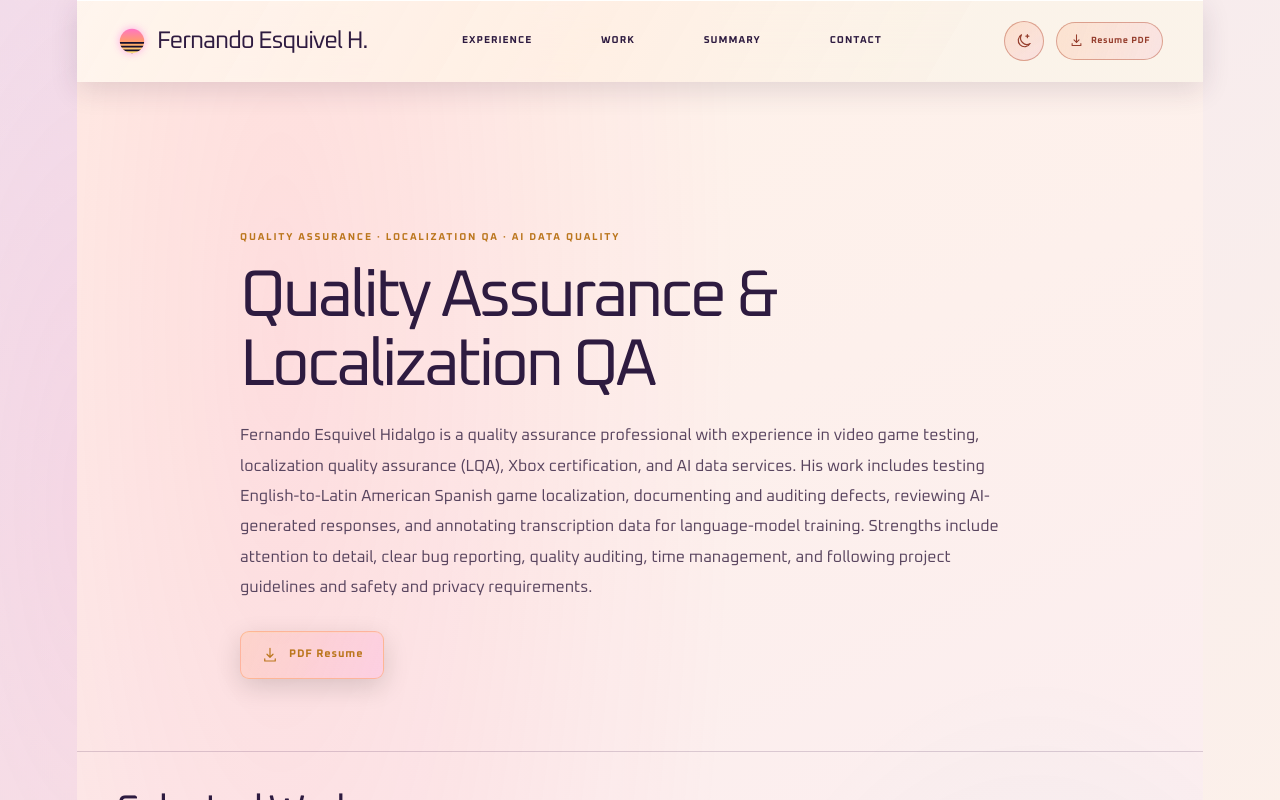
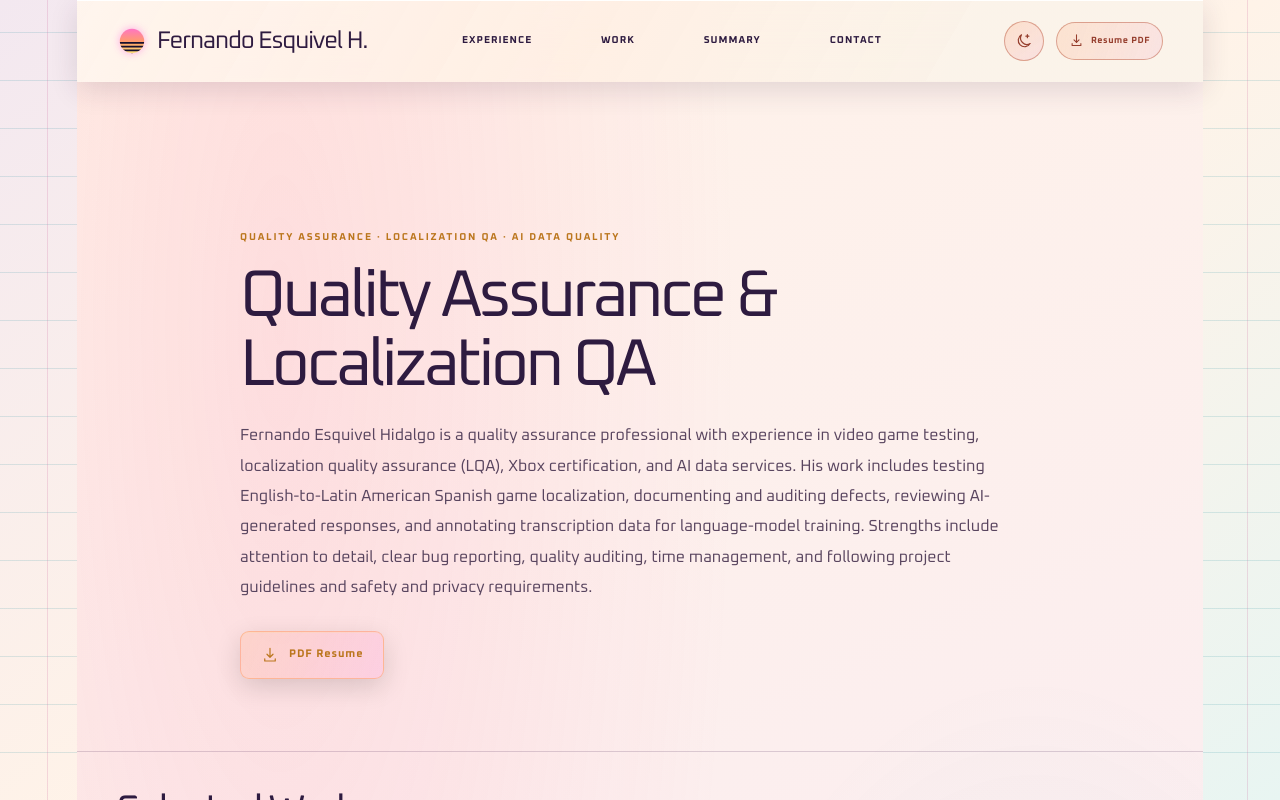
Before and after one commit to Fernando0396/fernando-portfolio, a React (Vite) app: page / in a window 1280 px wide. Shown: the top 800 px of the page. Built offline with nearby package versions, Linux system fonts and the light colour scheme.

Commit message:
Keep desktop neon grid fixed while scrolling
Co-authored-by: Copilot <223556219+Copilot@users.noreply.github.com>

```diff
--- a/src/App.css
+++ b/src/App.css
@@ -3,6 +3,8 @@
 }
 
 .site-shell {
+  position: relative;
+  z-index: 1;
   width: 100%;
   padding-top: 82px;
   background:
@@ -1477,19 +1479,36 @@ main[data-theme="light"] {
   --glass-fill: rgb(255 255 255 / 66%);
   --glass-border: rgb(112 65 132 / 24%);
   --glass-highlight: rgb(255 255 255 / 82%);
-  background:
-    radial-gradient(ellipse at 8% 14%, rgb(232 61 154 / 12%), transparent 30%),
-    radial-gradient(ellipse at 92% 78%, rgb(8 127 145 / 9%), transparent 32%),
-    linear-gradient(145deg, #f3e8f0 0%, #fff3e8 52%, #e8f5f2 100%);
   color: var(--lavender);
 }
 
 main[data-theme="dark"] {
   color-scheme: dark;
-  background:
-    radial-gradient(ellipse at 8% 14%, rgb(255 79 216 / 12%), transparent 30%),
-    radial-gradient(ellipse at 92% 78%, rgb(83 224 229 / 9%), transparent 32%),
-    linear-gradient(145deg, #080516 0%, #100a24 52%, #080516 100%);
+}
+
+main[data-theme="dark"]::before,
+main[data-theme="light"]::before {
+  position: fixed;
+  z-index: 0;
+  inset: 0;
+  pointer-events: none;
+  content: "";
+}
+
+@media (min-width: 1127px) {
+  main[data-theme="dark"]::before {
+    background:
+      repeating-linear-gradient(90deg, transparent 0 47px, rgb(255 79 216 / 13%) 47px 48px),
+      repeating-linear-gradient(0deg, transparent 0 47px, rgb(83 224 229 / 10%) 47px 48px),
+      linear-gradient(145deg, #080516 0%, #100a24 52%, #080516 100%);
+  }
+
+  main[data-theme="light"]::before {
+    background:
+      repeating-linear-gradient(90deg, transparent 0 47px, rgb(195 74 140 / 18%) 47px 48px),
+      repeating-linear-gradient(0deg, transparent 0 47px, rgb(8 127 145 / 14%) 47px 48px),
+      linear-gradient(145deg, #f3e8f0 0%, #fff3e8 52%, #e8f5f2 100%);
+  }
 }
 
 main[data-theme="light"] .site-shell {
```
